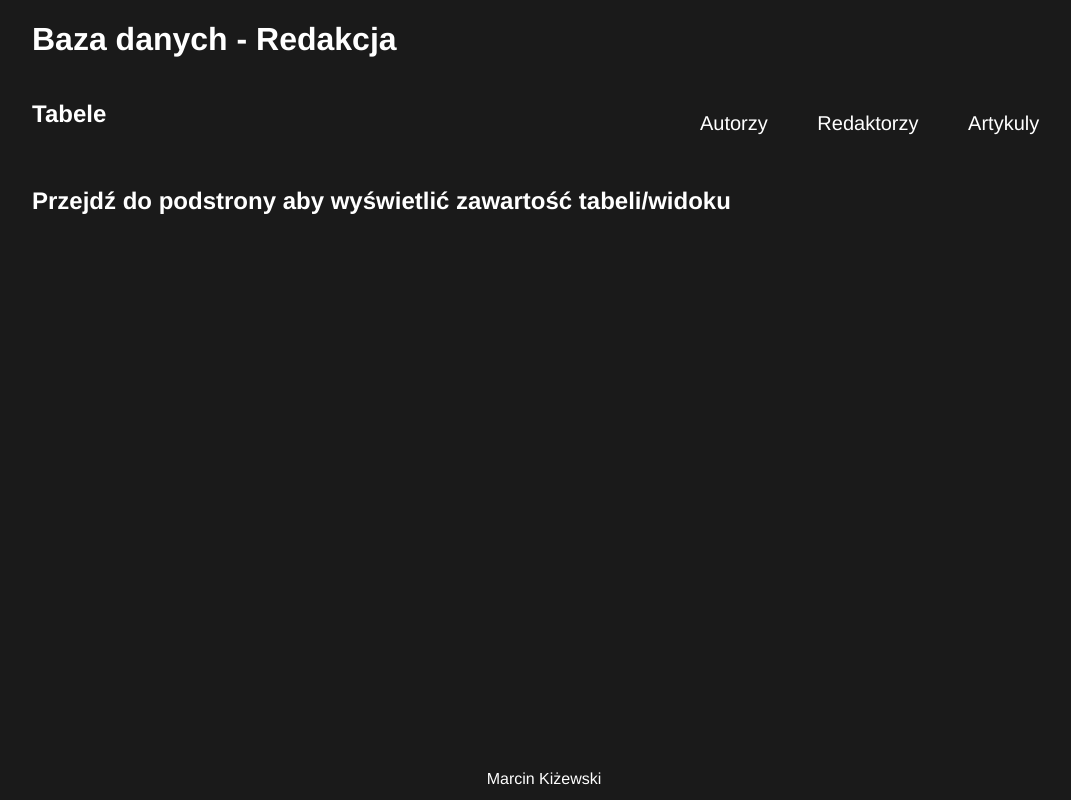
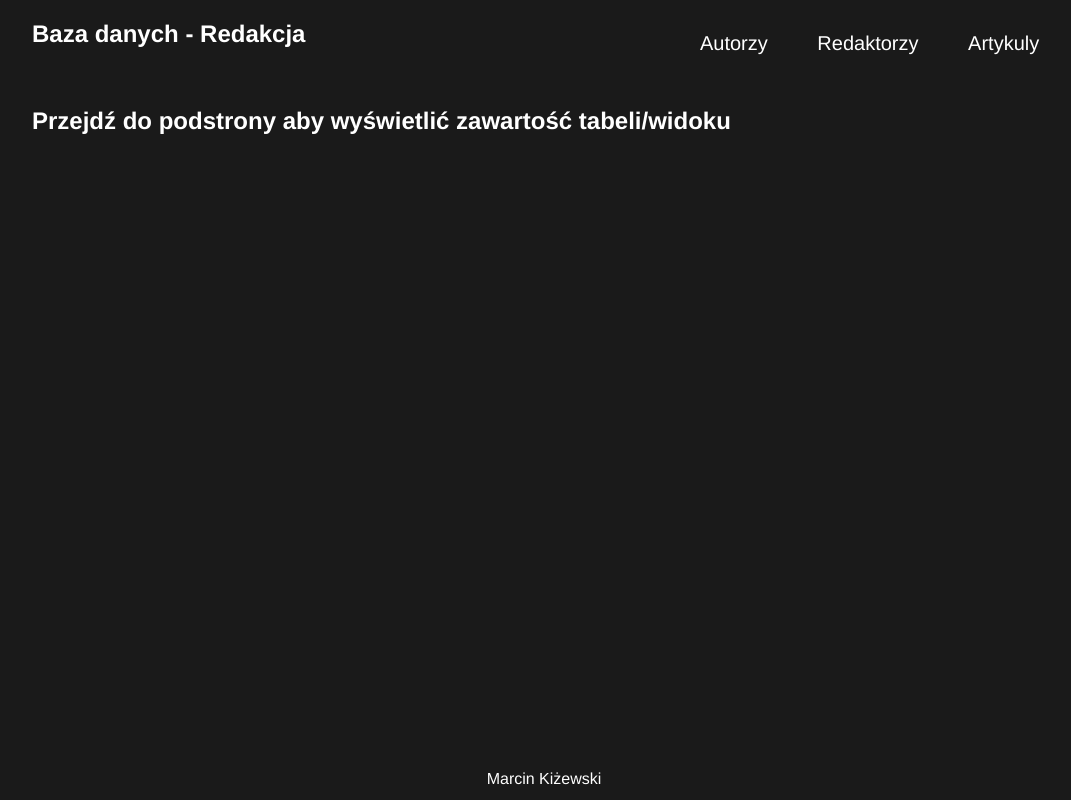
Before and after one commit to Matekar/db-projekt, a SvelteKit app: page / in a window 1280 px wide. Shown: the whole page, without its empty margins (96-1167 px from the left). Built offline with nearby package versions, Linux system fonts and the light colour scheme.

Commit message:
moved navigation

```diff
--- a/src/routes/+layout.svelte
+++ b/src/routes/+layout.svelte
@@ -4,11 +4,8 @@
 
 <div class="app">
 	<header>
-		<div>
+		<nav>
 			<h1>Baza danych - Redakcja</h1>
-		</div>
-		<nav>
-			<h2>Tabele</h2>
 			<ul>
 				<li><a href="/tabela/autorzy">Autorzy</a></li>
 				<li><a href="/tabela/redaktorzy">Redaktorzy</a></li>
@@ -18,6 +15,10 @@
 				<li><a href="/tabela/rra">Relacje Redaktor-Artykul</a></li> -->
 			</ul>
 		</nav>
+		<!-- <nav>
+			<h2>Tabele</h2>
+
+		</nav> -->
 		<!-- <nav>
 			<h2>Widoki</h2>
 			<ul>
```
